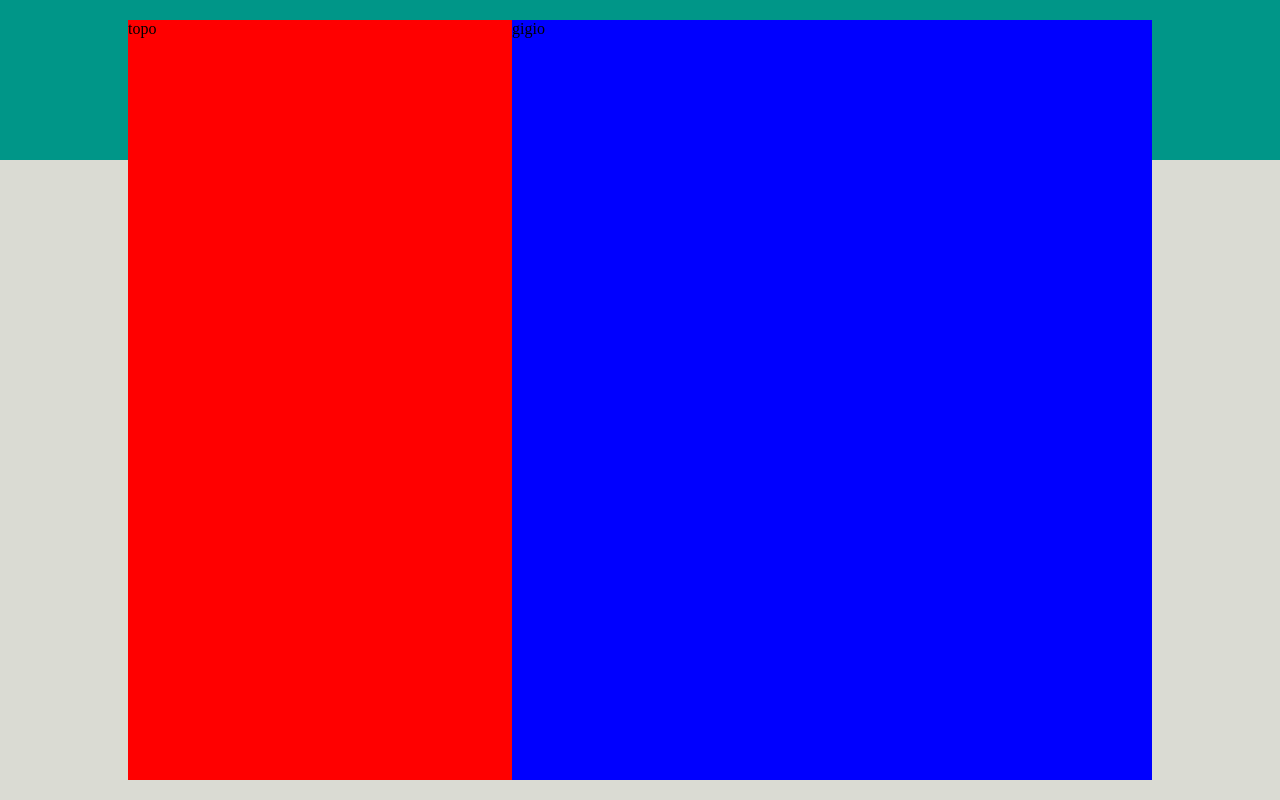
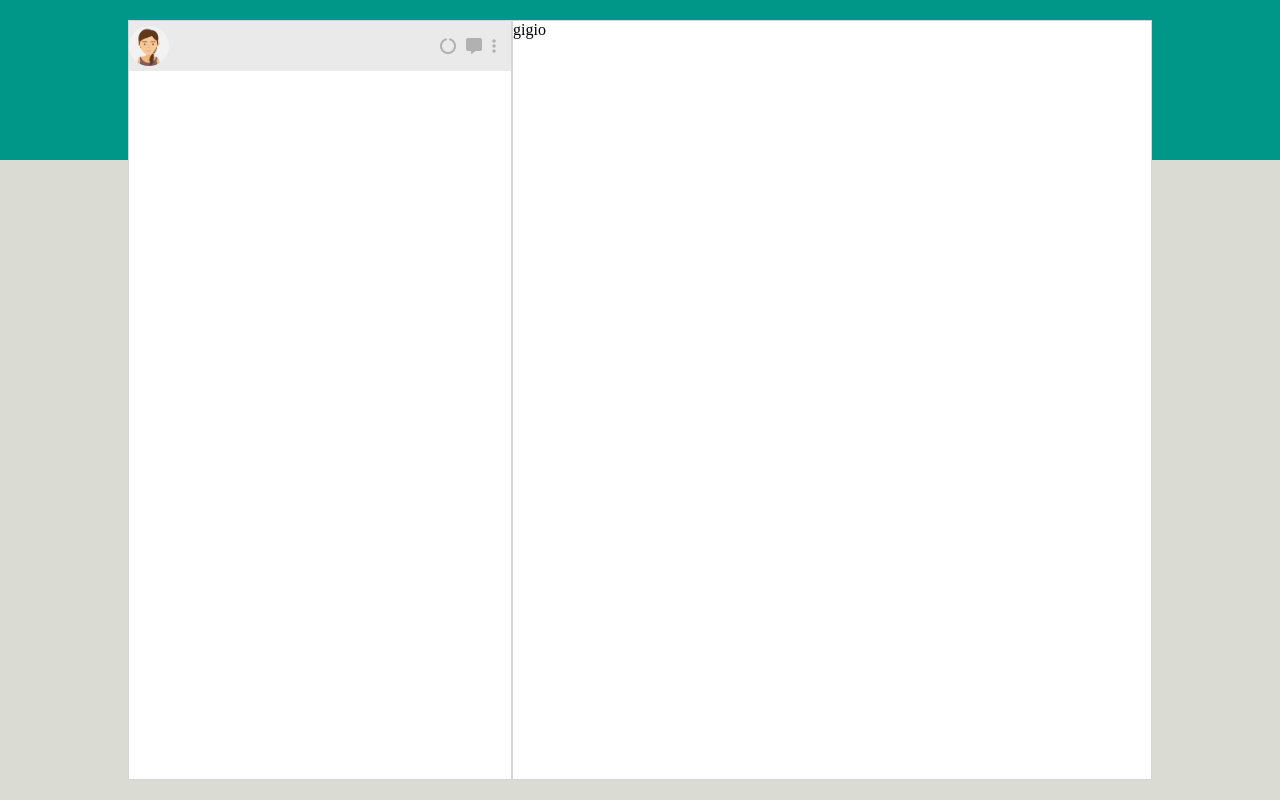
Before and after one commit to GiacomoArena/vue-boolzapp, a plain HTML site: page Milestone 1/index.html in a window 1280 px wide. Drawn offline with nearby package versions, Linux system fonts and the light colour scheme.

Commit message:
update commit

```diff
--- a/Milestone 1/css/style.css
+++ b/Milestone 1/css/style.css
@@ -25,12 +25,39 @@ main{
   height: 95%;
 }
 .side-container{
-  background-color: red;
+  background-color: white;
   width: 30%;
   max-width: 450px;
+  border: 1px solid #D5D5D4;
 }
 .container{
-  background-color: blue;
+  background-color: white;
   width: 50%;
   max-width: 750px;
+  border: 1px solid #D5D5D4;
 }
+.utility{
+  display: flex;
+  flex-direction: column;
+}
+.user img{
+  width: 40px;
+  border-radius: 50%;
+}
+.user {
+  padding: 5px 0;
+  display: flex;
+  justify-content: space-between;
+  background-color: #EAEAEA;
+}
+.user span{
+  display: flex;
+  align-items: center;
+  justify-content: space-between;
+  margin: 0 10px;
+}
+.user span i{
+  color: #B1B1B1;
+  margin: 0 5px;
+  cursor: pointer;
+}
--- a/Milestone 1/index.html
+++ b/Milestone 1/index.html
@@ -16,10 +16,26 @@
   <body>
 
     <main id="app">
+      <!-- main wrapper  -->
+      <section class="wrapper">
 
-      <section class="wrapper">
         <div class="side-container">
-          topo
+          <!-- container of user, notification bar and search bar -->
+          <div class="utility">
+
+            <section class="user">
+              <!--user img -->
+              <img src="/img/avatar_io.jpg" alt="">
+
+              <span>
+                <i class="fa-solid fa-circle-notch"></i>
+                <i class="fa-solid fa-message"></i>
+                <i class="fa-solid fa-ellipsis-vertical"></i>
+              </span>
+            </section>
+
+          </div>
+
         </div>
 
         <div class="container">
```
